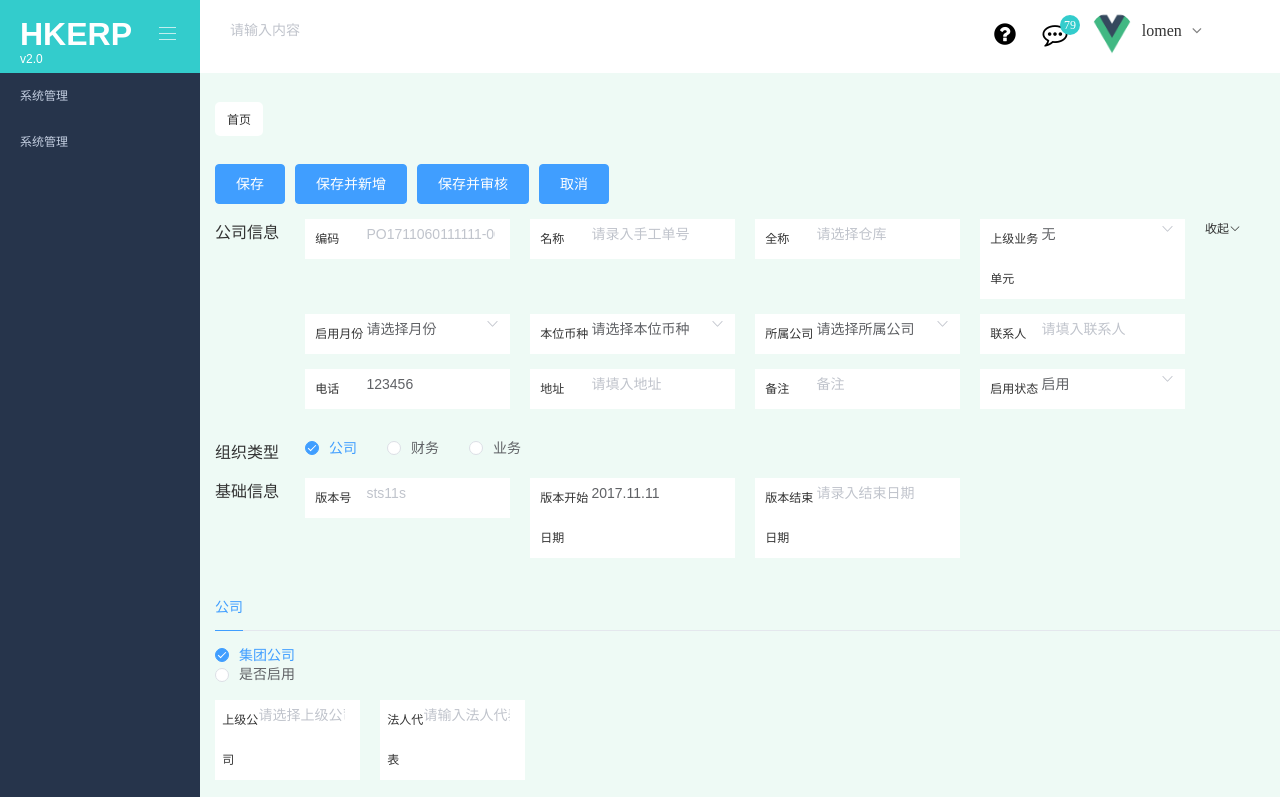
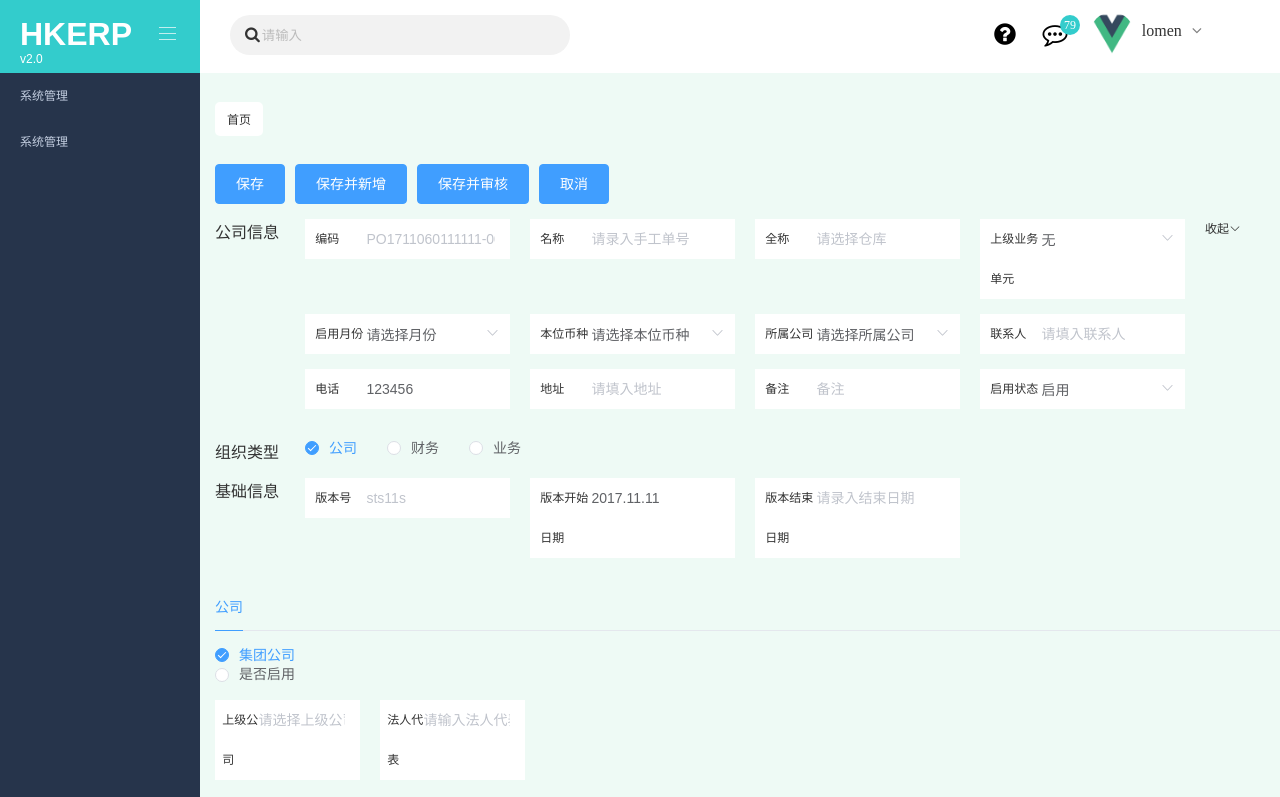
Before and after one commit to callmegrandfa/Finalest-ERP, a Vue app: page /#/detail in a window 1280 px wide. Shown: the top 797 px of the page. Built offline with nearby package versions, Linux system fonts and the light colour scheme.

Commit message:
modify
modify,header,detail

```diff
--- a/src/components/header.vue
+++ b/src/components/header.vue
@@ -8,12 +8,11 @@
             <div class="menuBtn" @click="$store.commit('go')"></div>
         </div>
         <div class="search">
-             <el-autocomplete
-            v-model="state4"
-            :fetch-suggestions="querySearchAsync"
-            placeholder="请输入内容"
-            @select="handleSelect"
-            ></el-autocomplete>
+              <i class="fa fa-search"></i>
+              <input type="text" placeholder="请输入" v-model="filterText">
+              <ul class="searchData" v-show="show">
+                  <li @click="getValue" v-for="(i,index) in data" :key="index" :data="i">{{i}}</li>
+              </ul>
         </div>
         <ul class="userInfo">
             <li class="icon">
@@ -41,13 +40,30 @@ export default {
   name: 'appheader',
   data(){
       return{
-        restaurants: [],
-        state4: '',
-        timeout:  null
+        filterText: '',
+        show:false,
+        data:['系统管理','数据管理','人资管理','财务管理']
+      }
+  },
+  watch:{
+      filterText:function(val,oldval){
+
+         this.show=true
+        //   if(checkValue){//检测val值
+        //       this.sendAjax();//发送ajax
+        //       this.appendData=ajaxData;//ajax获取数据
+        //   }
       }
   },
    methods: {
-        ajaxGet:function(){
+        getValue:function(e){
+            this.filterText=e.target.getAttribute("data");
+            this.show=false;
+        },
+        sendAjax:function(){
+            console.log(11)
+        },
+        // ajaxGet:function(){
         // let self=this;
         // self.axios.get('/user', {
         //     params: {
@@ -61,80 +77,8 @@ export default {
         // .catch(function (error) {//响应失败
         //     console.log(error);
         // });
-        },
-      loadAll() {
-        return [
-          { "value": "三全鲜食（北新泾店）", "address": "长宁区新渔路144号" },
-          { "value": "Hot honey 首尔炸鸡（仙霞路）", "address": "上海市长宁区淞虹路661号" },
-          { "value": "新旺角茶餐厅", "address": "上海市普陀区真北路988号创邑金沙谷6号楼113" },
-          { "value": "泷千家(天山西路店)", "address": "天山西路438号" },
-          { "value": "胖仙女纸杯蛋糕（上海凌空店）", "address": "上海市长宁区金钟路968号1幢18号楼一层商铺18-101" },
-          { "value": "贡茶", "address": "上海市长宁区金钟路633号" },
-          { "value": "豪大大香鸡排超级奶爸", "address": "上海市嘉定区曹安公路曹安路1685号" },
-          { "value": "茶芝兰（奶茶，手抓饼）", "address": "上海市普陀区同普路1435号" },
-          { "value": "十二泷町", "address": "上海市北翟路1444弄81号B幢-107" },
-          { "value": "星移浓缩咖啡", "address": "上海市嘉定区新郁路817号" },
-          { "value": "阿姨奶茶/豪大大", "address": "嘉定区曹安路1611号" },
-          { "value": "新麦甜四季甜品炸鸡", "address": "嘉定区曹安公路2383弄55号" },
-          { "value": "Monica摩托主题咖啡店", "address": "嘉定区江桥镇曹安公路2409号1F，2383弄62号1F" },
-          { "value": "浮生若茶（凌空soho店）", "address": "上海长宁区金钟路968号9号楼地下一层" },
-          { "value": "NONO JUICE  鲜榨果汁", "address": "上海市长宁区天山西路119号" },
-          { "value": "CoCo都可(北新泾店）", "address": "上海市长宁区仙霞西路" },
-          { "value": "快乐柠檬（神州智慧店）", "address": "上海市长宁区天山西路567号1层R117号店铺" },
-          { "value": "Merci Paul cafe", "address": "上海市普陀区光复西路丹巴路28弄6号楼819" },
-          { "value": "猫山王（西郊百联店）", "address": "上海市长宁区仙霞西路88号第一层G05-F01-1-306" },
-          { "value": "枪会山", "address": "上海市普陀区棕榈路" },
-          { "value": "纵食", "address": "元丰天山花园(东门) 双流路267号" },
-          { "value": "钱记", "address": "上海市长宁区天山西路" },
-          { "value": "壹杯加", "address": "上海市长宁区通协路" },
-          { "value": "唦哇嘀咖", "address": "上海市长宁区新泾镇金钟路999号2幢（B幢）第01层第1-02A单元" },
-          { "value": "爱茜茜里(西郊百联)", "address": "长宁区仙霞西路88号1305室" },
-          { "value": "爱茜茜里(近铁广场)", "address": "上海市普陀区真北路818号近铁城市广场北区地下二楼N-B2-O2-C商铺" },
-          { "value": "鲜果榨汁（金沙江路和美广店）", "address": "普陀区金沙江路2239号金沙和美广场B1-10-6" },
-          { "value": "开心丽果（缤谷店）", "address": "上海市长宁区威宁路天山路341号" },
-          { "value": "超级鸡车（丰庄路店）", "address": "上海市嘉定区丰庄路240号" },
-          { "value": "妙生活果园（北新泾店）", "address": "长宁区新渔路144号" },
-          { "value": "香宜度麻辣香锅", "address": "长宁区淞虹路148号" },
-          { "value": "凡仔汉堡（老真北路店）", "address": "上海市普陀区老真北路160号" },
-          { "value": "港式小铺", "address": "上海市长宁区金钟路968号15楼15-105室" },
-          { "value": "蜀香源麻辣香锅（剑河路店）", "address": "剑河路443-1" },
-          { "value": "北京饺子馆", "address": "长宁区北新泾街道天山西路490-1号" },
-          { "value": "饭典*新简餐（凌空SOHO店）", "address": "上海市长宁区金钟路968号9号楼地下一层9-83室" },
-          { "value": "焦耳·川式快餐（金钟路店）", "address": "上海市金钟路633号地下一层甲部" },
-          { "value": "动力鸡车", "address": "长宁区仙霞西路299弄3号101B" },
-          { "value": "浏阳蒸菜", "address": "天山西路430号" },
-          { "value": "四海游龙（天山西路店）", "address": "上海市长宁区天山西路" },
-          { "value": "樱花食堂（凌空店）", "address": "上海市长宁区金钟路968号15楼15-105室" },
-          { "value": "壹分米客家传统调制米粉(天山店)", "address": "天山西路428号" },
-          { "value": "福荣祥烧腊（平溪路店）", "address": "上海市长宁区协和路福泉路255弄57-73号" },
-          { "value": "速记黄焖鸡米饭", "address": "上海市长宁区北新泾街道金钟路180号1层01号摊位" },
-          { "value": "红辣椒麻辣烫", "address": "上海市长宁区天山西路492号" },
-          { "value": "(小杨生煎)西郊百联餐厅", "address": "长宁区仙霞西路88号百联2楼" },
-          { "value": "阳阳麻辣烫", "address": "天山西路389号" },
-          { "value": "南拳妈妈龙虾盖浇饭", "address": "普陀区金沙江路1699号鑫乐惠美食广场A13" }
-        ];
-      },
-      querySearchAsync(queryString, cb) {
-        var restaurants = this.restaurants;
-        var results = queryString ? restaurants.filter(this.createStateFilter(queryString)) : restaurants;
-
-        clearTimeout(this.timeout);
-        this.timeout = setTimeout(() => {
-          cb(results);
-        }, 3000 * Math.random());
-      },
-      createStateFilter(queryString) {
-        return (state) => {
-          return (state.value.toLowerCase().indexOf(queryString.toLowerCase()) === 0);
-        };
-      },
-      handleSelect(item) {
-        console.log(item);
-      }
-    },
-    mounted() {
-      this.restaurants = this.loadAll();
-    }
+        // },
+   }
   }
 </script>
 <style scoped>
@@ -204,9 +148,48 @@ header .page-logo a small{
 /* 搜索框 */
 .search{
     width: 340px;
-    padding-left: 30px;
+    margin-left: 30px;
+    height: 40px;
     float: left;
     margin-top: 15px;
+    background-color: #f2f2f2;
+    /* border: 1px solid #f2f2f2; */
+    border-radius: 40px;
+    overflow: visible;
+    position: relative;
+}
+.search>i{
+    margin-left: 15px;
+    cursor: pointer;
+}
+.search>input{
+    height: 38px;
+    border: none;
+    background-color: #f2f2f2;
+    outline: none;
+    width: calc(100% - 60px)
+}
+.search .searchData{
+    position: absolute;
+    width: calc(100% - 60px);
+    top: 40px;
+    left: 30px;
+}
+.search .searchData li{
+    line-height: 40px;
+    padding-left: 10px;
+    width: (100% - 10px);
+    list-style: none;
+    height: 40px;
+    background-color: #fff;
+    border-top: 1px solid #80808021;
+}
+.search .searchData li:first-child{
+    border-top:none;
+}
+.search .searchData li:hover{
+    background-color: #f2f2f2;
+    border-top:none;
 }
 /*  */
 .userInfo{
@@ -246,7 +229,7 @@ height: 100%;
     border-top: none;
 }
 .userInfo>li.user .username .box li a:hover{
-    background-color: #dcdfe678;
+    background-color: #f2f2f2;
 }
 .userInfo>li.user{
     width: 120px;
--- a/src/components/indexRouter/detail.vue
+++ b/src/components/indexRouter/detail.vue
@@ -406,12 +406,13 @@ export default({
   .detailForm .bgcolor .el-select,.detailForm .bgcolor .el-input{
       display: block;
       width: 70%;
-      height: 100%;
+      height: 40px;
       float: left;
   }
 
   .detailForm .bgcolor .el-input input{
       border: none;
+      height: 100%;
   }
   .detailForm .bgcolor .el-input input[disabled]{
       background-color: #fff;
```
